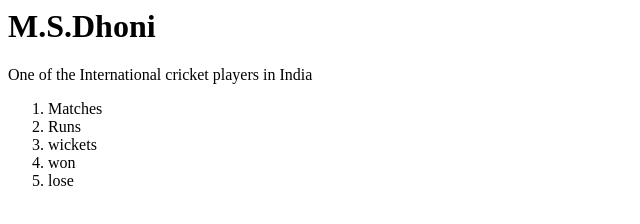
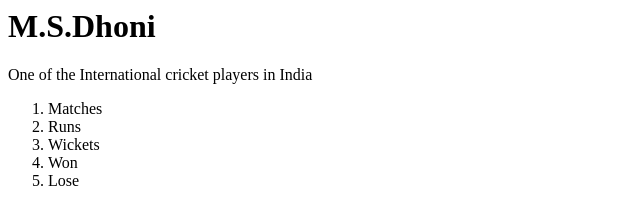
Before and after one commit to Janu-04/cricket, a plain HTML site: page index.html in a window 1280 px wide. Shown: the full height of the page, 0-640 px from the left. Drawn offline with Linux system fonts and the light colour scheme.

Commit message:
Add files via upload

```diff
--- a/index.html
+++ b/index.html
@@ -8,9 +8,9 @@
         <ol>
             <li>Matches</li>
             <li>Runs</li>
-            <li>wickets</li>
-            <li>won</li>
-            <li>lose</li>
+            <li>Wickets</li>
+            <li>Won</li>
+            <li>Lose</li>
         </ol>
     </body>
 <html>
```
